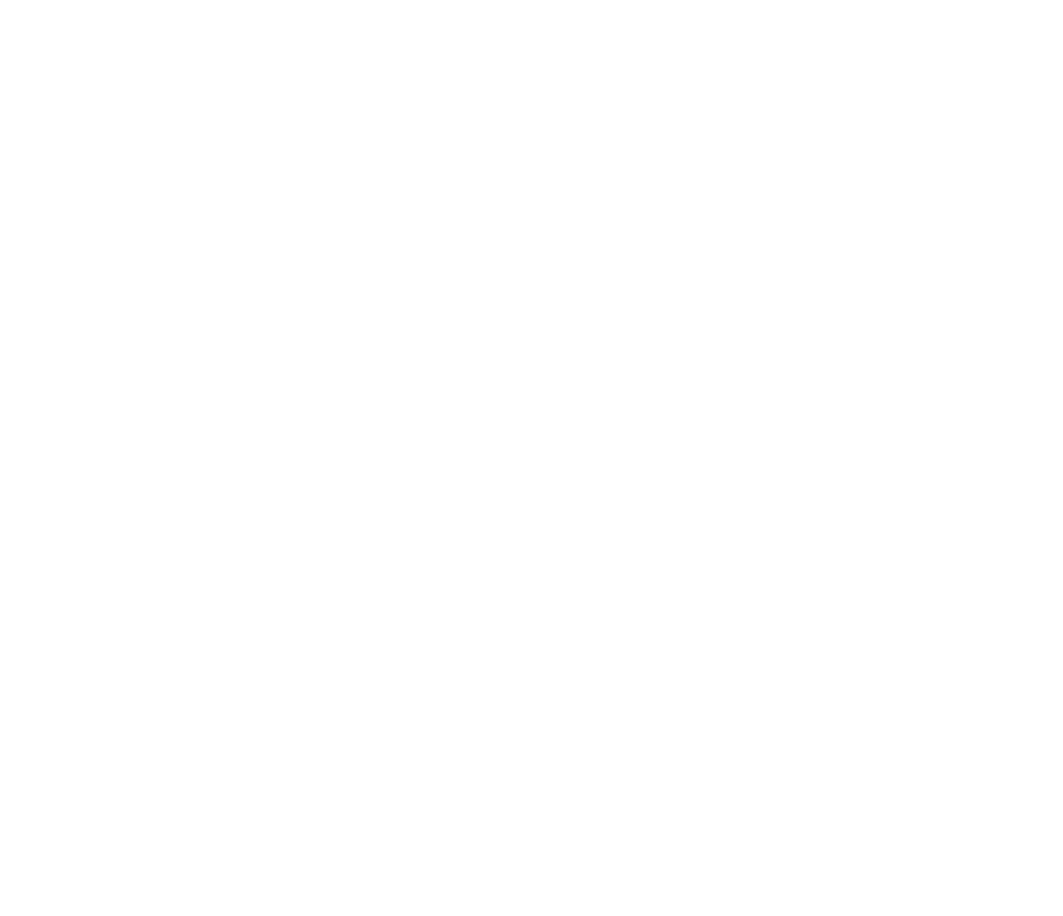
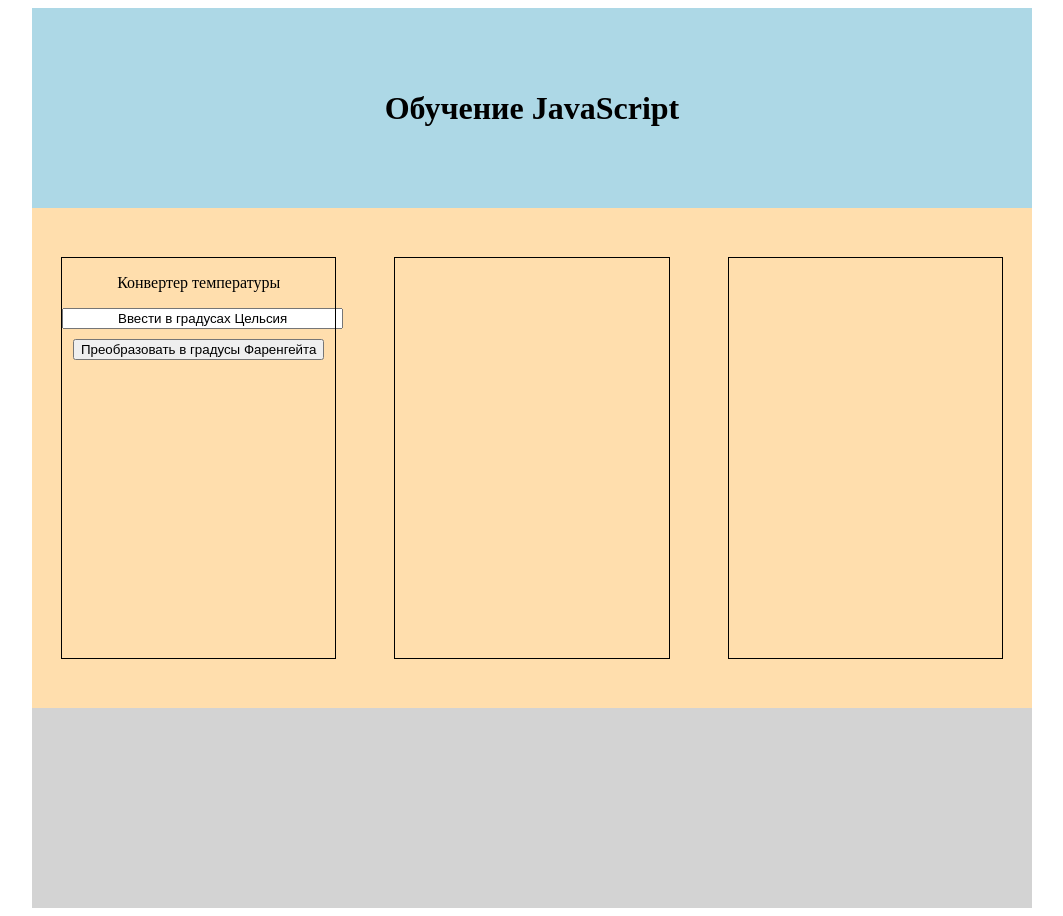
Before and after one commit to inviskahuna/study_js, a plain HTML site: page lesson_1/index.html in a window 1280 px wide. Shown: the whole page, without its empty margins (108-1171 px from the left). Before the commit the page ends 800 px from the top, so only its background shows below. Drawn offline with Linux system fonts and the light colour scheme.

Commit message:
convert temp js

```diff
--- a/lesson_1/index.html
+++ b/lesson_1/index.html
@@ -1,22 +1,31 @@
 <!DOCTYPE html>
 <html lang="en">
+
 <head>
     <meta charset="UTF-8">
     <meta name="viewport" content="width=device-width, initial-scale=1.0">
     <meta http-equiv="X-UA-Compatible" content="ie=edge">
-    <title>Main page</title>
+    <title>Document</title>
     <link rel="stylesheet" href="style.css">
     <script src="script.js"></script>
 </head>
+
 <body>
     <div class="header">
-
+        <h1>Обучение JavaScript</h1>
     </div>
     <div class="main">
+        <div class="block">
+            <p>Конвертер температуры</p>
+            <input class="fahrenheit" type="text" id="input_form" value="Ввести в градусах Цельсия"  />
+            <input type="submit" onclick="convertTemp()" value="Преобразовать в градусы Фаренгейта"/>
+        </div>
+        <div class="block"></div>
+        <div class="block"></div>
+        <div class="clr"></div>
+    </div>
+    <div class="footer"></div>
 
-    </div>
-    <div class="footer">
+</body>
 
-    </div>
-</body>
 </html>
--- a/lesson_1/script.js
+++ b/lesson_1/script.js
@@ -0,0 +1,7 @@
+
+function convertTemp(){
+    var tempC = document.getElementById("input_form").value;
+
+    tempF = (9 / 5) * tempC + 32
+    alert(tempC + ' градуса Цельсия = ' + tempF + ' градусов Фаренгейта');
+  }
--- a/lesson_1/style.less
+++ b/lesson_1/style.less
@@ -1,10 +1,56 @@
+@widthAll: 1000px;
+@colorBack: lightgray;
+.header {
+    width: @widthAll;
+    height: 200px;
+    margin: 0 auto;
+    background-color: lightblue;
+    display: flex;
+    flex-direction: column;
+    justify-content: center;
+    align-content: center;
+    text-align: center;
+}
 
-.header {
-    background-color: lightcoral;
+.main {
+    width: @widthAll;
+    margin: 0 auto;
+    background-color: navajowhite;
+
+    .block {
+        width: @widthAll / 3 - 60;
+        display: block;
+        height: 400px;
+        margin: 50px 30px;
+        outline: 1px solid black;
+        text-align: center;
+        float: left;
+
+        .fahrenheit {
+            display: block;
+            width: 100%;
+        }
+        p {
+            display: block;
+
+            width: 100%;
+        }
+        input {
+            margin-top: 10px;
+            text-align: center;
+        }
+
+    }
 }
-.main {
-    background-color: lightblue;
+
+
+.clr {
+    clear: both;
 }
+
 .footer {
-    background-color: lightcyan;
+    width: @widthAll;
+    height: 200px;
+    margin: 0 auto;
+    background-color: lightgrey;
 }
```
Also changed, not shown: lesson_1/style.css.
